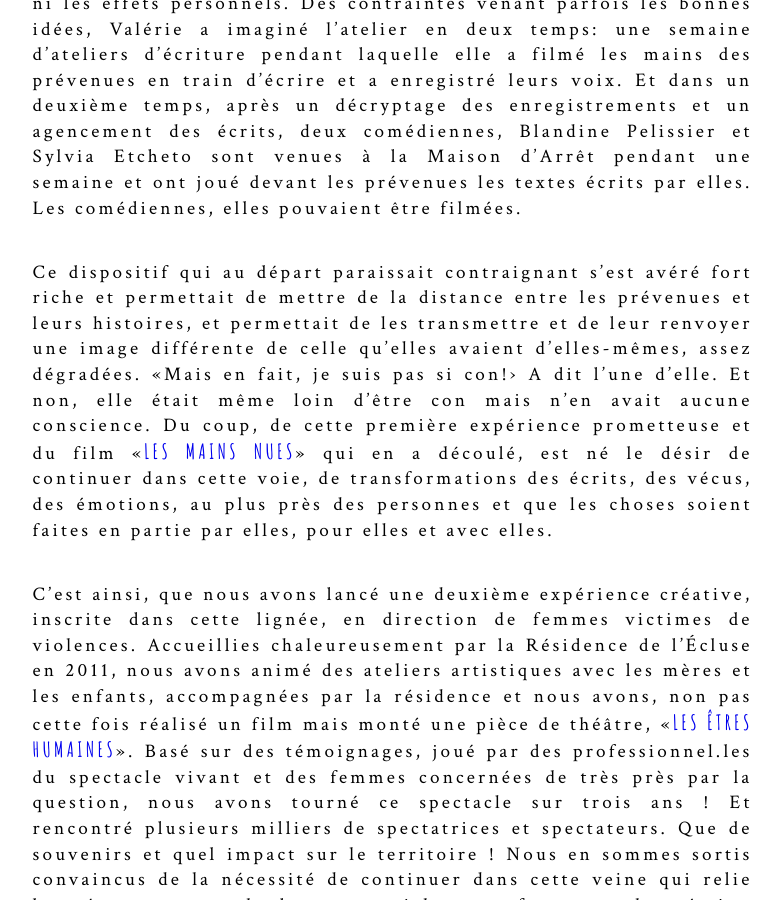
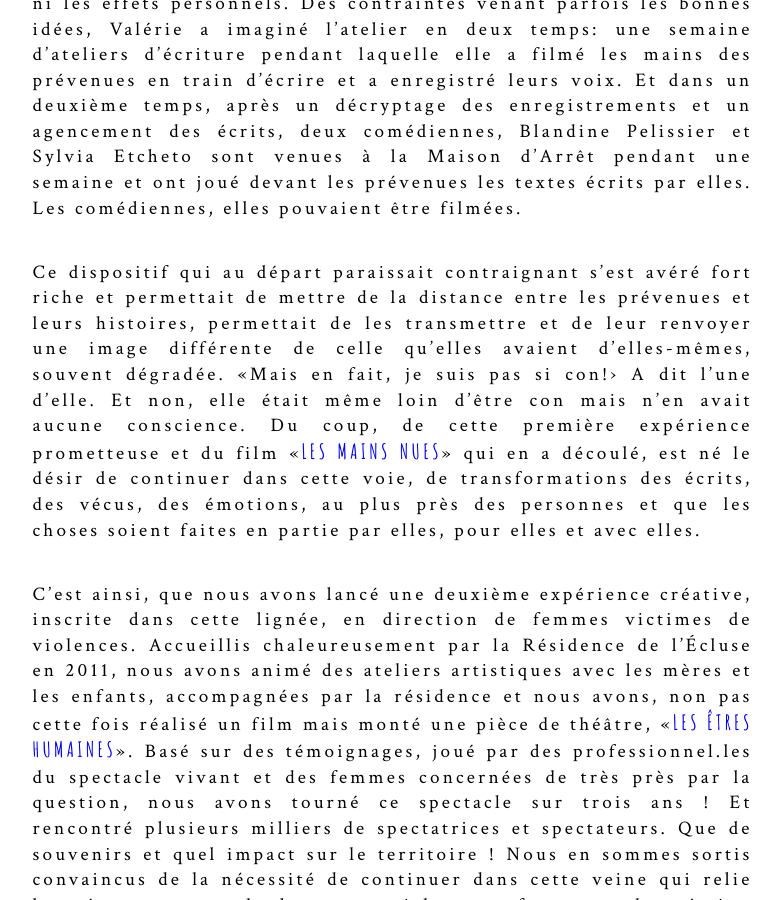
Before and after one commit to leshnik/revertouthaut, a Jekyll site: the page built from historique.md, in a window 1280 px wide and 900 px high, scrolled down 477 px. Shown: the whole window, without its empty margins (224-1005 px from the left). Built offline with Jekyll 4.4.1, drawn with Linux system fonts in a browser that asks for light colours.

Commit message:
typos historique

```diff
--- a/historique.md
+++ b/historique.md
@@ -6,10 +6,10 @@ summary:
 <h1>historique</h1>
 <p class="intro-text">Tout est parti d’un atelier audiovisuel animé par Valérie Gaudissart à la maison d’arrêt des femmes de Dijon en 2008. Atelier pour lequel il n’était ni question de filmer les prévenues, ni les cellules, ni les effets personnels. Des contraintes venant parfois les bonnes idées, Valérie a imaginé l’atelier en deux temps: une semaine d’ateliers d’écriture pendant laquelle elle a filmé les mains des prévenues en train d’écrire et a enregistré leurs voix. Et dans un deuxième temps, après un décryptage des enregistrements et un agencement des écrits, deux comédiennes, Blandine Pelissier et Sylvia Etcheto sont venues à la Maison d’Arrêt pendant une semaine et ont joué devant les prévenues les textes écrits par elles. Les comédiennes, elles pouvaient être filmées.</p>
 
-<p class="intro-text">Ce dispositif  qui au départ paraissait contraignant s’est avéré fort riche et permettait de mettre de la distance entre les prévenues et leurs histoires, et permettait de les transmettre et de leur renvoyer une image différente de celle qu’elles avaient d’elles-mêmes, assez dégradées. «Mais en fait, je suis pas si con!› A dit l’une d’elle. Et non, elle était même loin d’être con mais n’en avait aucune conscience.
+<p class="intro-text">Ce dispositif qui au départ paraissait contraignant s’est avéré fort riche et permettait de mettre de la distance entre les prévenues et leurs histoires, permettait de les transmettre et de leur renvoyer une image différente de celle qu’elles avaient d’elles-mêmes, souvent dégradée. «Mais en fait, je suis pas si con!› A dit l’une d’elle. Et non, elle était même loin d’être con mais n’en avait aucune conscience.
 Du coup, de cette première expérience prometteuse et du film «<a href="/les-mains-nues">LES MAINS NUES</a>» qui en a découlé, est né le désir de continuer dans cette voie, de transformations des écrits, des vécus, des émotions, au plus près des personnes et que les choses soient faites en partie par elles, pour elles et avec elles.</p>
 
-<p class="intro-text">C’est ainsi, que nous avons lancé une deuxième expérience créative, inscrite dans cette lignée, en direction de femmes victimes de violences. Accueillies chaleureusement par la Résidence de l’Écluse en 2011, nous avons animé des ateliers artistiques avec les mères et les enfants, accompagnées par la résidence et nous avons, non pas cette fois réalisé un film mais monté une pièce de théâtre, «<a href="/les-etres-humaines">LES ÊTRES HUMAINES</a>».
+<p class="intro-text">C’est ainsi, que nous avons lancé une deuxième expérience créative, inscrite dans cette lignée, en direction de femmes victimes de violences. Accueillis chaleureusement par la Résidence de l’Écluse en 2011, nous avons animé des ateliers artistiques avec les mères et les enfants, accompagnées par la résidence et nous avons, non pas cette fois réalisé un film mais monté une pièce de théâtre, «<a href="/les-etres-humaines">LES ÊTRES HUMAINES</a>».
 Basé sur des témoignages, joué par des professionnel.les du spectacle vivant et des femmes concernées de très près par la question, nous avons tourné ce spectacle sur trois ans ! Et rencontré plusieurs milliers de spectatrices et spectateurs. Que de souvenirs et quel impact sur le territoire !
 Nous en sommes sortis convaincus de la nécessité de continuer dans cette veine qui relie les vécus, souvent douloureux, qui les transforme par la création artistique et les transmet, les fait entendre, les reconnaît, et pour quelque temps, les répare.</p>
 
```
